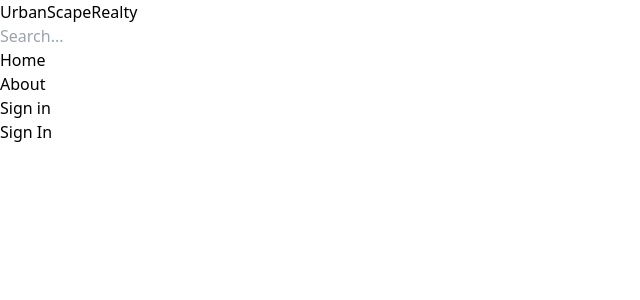
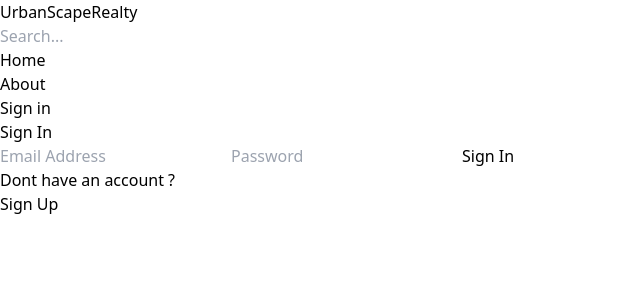
Before and after one commit to nickel-yadav/OmniStack-Odyssey, a React (Vite) app in the folder MERN_PropertyManagement/client/: page /sign-in in a window 1280 px wide. Shown: the top 300 px of the page, without its empty margins (0-640 px from the left). Built offline with nearby package versions, Linux system fonts and the light colour scheme; some icons are missing.

Commit message:
:sparkles: feat: Completes sign in page UI

```diff
--- a/MERN_PropertyManagement/client/src/pages/SignIn.tsx
+++ b/MERN_PropertyManagement/client/src/pages/SignIn.tsx
@@ -1,5 +1,85 @@
-import React from "react";
+import { useState } from "react";
+import { Link, useNavigate } from "react-router-dom";
 
 export default function SignIn() {
-  return <h2>Sign In</h2>;
+  const [formData, setFormData] = useState({});
+  const [isLoading, setIsLoading] = useState(false);
+  const [error, setError] = useState(null);
+  const navigate = useNavigate();
+
+  const handleChange = (e: any) => {
+    // FIXME: Update type
+    setFormData({
+      ...formData,
+      [e.target.id]: e.target.value,
+    });
+  };
+
+  const handleSubmit = async (e: any) => {
+    // FIXME: Update type
+    try {
+      e.preventDefault();
+      setIsLoading(true);
+      const res = await fetch("/api/auth/signin", {
+        method: "POST",
+        headers: {
+          "Content-Type": "application/json",
+        },
+        body: JSON.stringify(formData),
+      });
+      const data = await res.json();
+      if (data.success === false) {
+        setError(data.message);
+        setIsLoading(false);
+        return;
+      }
+      setIsLoading(false);
+      navigate("/");
+    } catch (error: any) {
+      // FIXME: Update type
+      setIsLoading(false);
+      setError(error.message);
+    }
+  };
+
+  return (
+    <div className="flex-grow flex justify-center items-start bg-gradient-to-b from-gray-400 to-gray-900">
+      <div className="mt-10 md:mt-40 lg:mt-10 w-4/5 lg:w-1/3 p-4 bg-clip-padding backdrop-filter backdrop-blur-3xl border border-gray-100 shadow-lg rounded-lg flex flex-col justify-between bg-white bg-opacity-20">
+        <h2 className="text-center text-white text-2xl py-4">Sign In</h2>
+        <form onSubmit={handleSubmit} className="flex flex-col gap-4 md:gap-3">
+          <input
+            type="email"
+            placeholder="Email Address"
+            id="email"
+            className="p-2 rounded-lg border-2 border-gray-500"
+            onChange={handleChange}
+          />
+          <input
+            type="password"
+            placeholder="Password"
+            id="password"
+            className="p-2 rounded-lg border-2 border-gray-500"
+            onChange={handleChange}
+          />
+          <button
+            disabled={isLoading}
+            className="border p-2 rounded-lg disabled:bg-gray-500 hover:bg-blue-600 bg-blue-500 text-white"
+          >
+            {isLoading ? "Loading..." : "Sign In"}
+          </button>
+        </form>
+        {error && (
+          <div className="p-4 mt-2 bg-red-200 border-s-4 border-red-600">
+            <p className="text-red-500 text-center">{error}</p>
+          </div>
+        )}
+        <div className="flex flex-col items-center pt-4">
+          <p className="text-white">Dont have an account ?</p>
+          <p className="text-white hover:text-blue-500">
+            <Link to={"/sign-up"}>Sign Up</Link>
+          </p>
+        </div>
+      </div>
+    </div>
+  );
 }
--- a/MERN_PropertyManagement/client/src/pages/SignUp.tsx
+++ b/MERN_PropertyManagement/client/src/pages/SignUp.tsx
@@ -45,7 +45,7 @@ export default function SignUp() {
   return (
     <div className="flex-grow flex justify-center items-start bg-gradient-to-b from-gray-400 to-gray-900">
       <div className="mt-10 md:mt-40 lg:mt-10 w-4/5 lg:w-1/3 p-4 bg-clip-padding backdrop-filter backdrop-blur-3xl border border-gray-100 shadow-lg rounded-lg flex flex-col justify-between bg-white bg-opacity-20">
-        <h2 className="text-center text-white text-2xl py-4">Sign In</h2>
+        <h2 className="text-center text-white text-2xl py-4">Sign Up</h2>
         <form onSubmit={handleSubmit} className="flex flex-col gap-4 md:gap-3">
           <input
             type="text"
```
